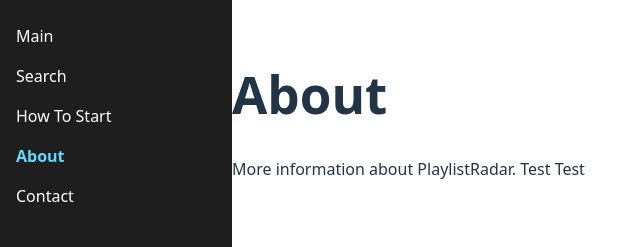
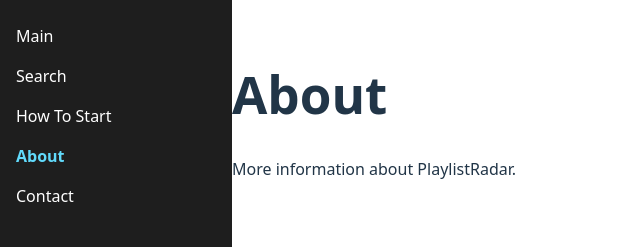
Before and after one commit to LaionFromNight/PlaylistRadar, a React (Vite) app: page /about in a window 1280 px wide. Shown: the top 247 px of the page, without its empty margins (0-640 px from the left). Built offline with nearby package versions, Linux system fonts and the light colour scheme.

Commit message:
Test Deployment from master

```diff
--- a/src/About.jsx
+++ b/src/About.jsx
@@ -4,7 +4,7 @@
   return (
     <div>
       <h1>About</h1>
-      <p>More information about PlaylistRadar. Test Test</p>
+      <p>More information about PlaylistRadar.</p>
     </div>
   );
 }
```
